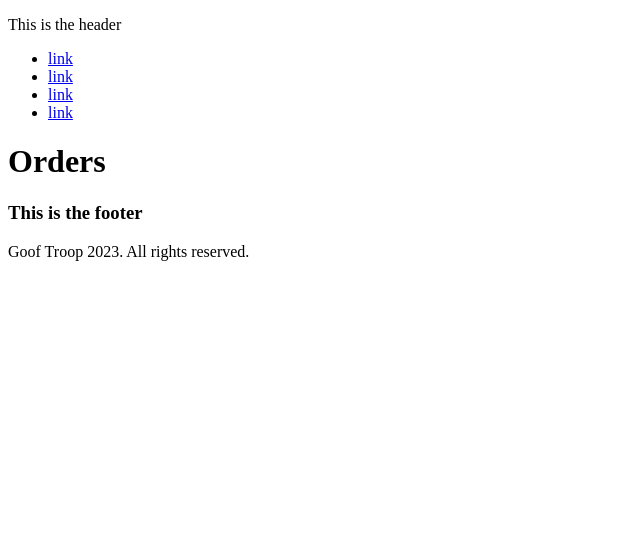
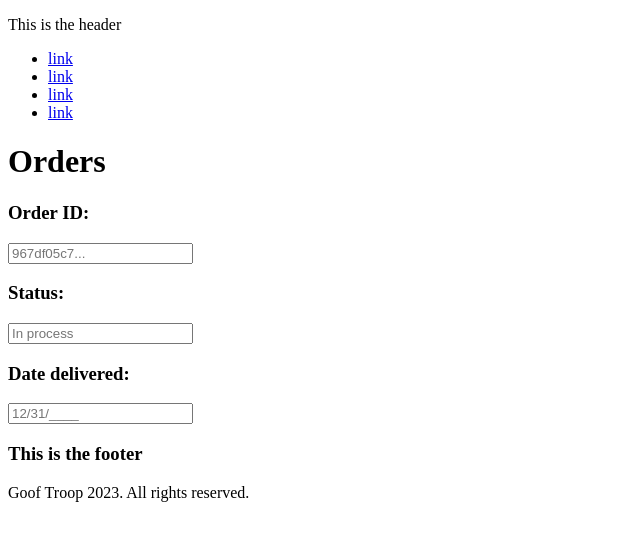
Before and after one commit to x13xDread/CSET-180-project, a Flask app: page /orders in a window 1280 px wide. Shown: the top 541 px of the page, without its empty margins (0-640 px from the left). Run offline with Flask 3, Linux system fonts and the light colour scheme.

Commit message:
placeholder products, returns, orders

```diff
--- a/templates/orders.html
+++ b/templates/orders.html
@@ -2,5 +2,15 @@
 {% block body %}
 <div>
     <h1>Orders</h1>
+    <div>
+        <h3>Order ID:</h3>
+        <input type="text" id="odr_id" name="order_id" placeholder="967df05c7..." required>
+
+        <h3>Status:</h3>
+        <input type="text" id="status" name="status" placeholder="In process">
+
+        <h3>Date delivered:</h3>
+        <input type="text" id="date_del" name="date_delivered" placeholder="12/31/____">
+    </div>
 </div>
 {% endblock %}
```
Also changed, not shown: templates/products.html (+9 -0 lines), templates/returns.html (+10 -0 lines).
